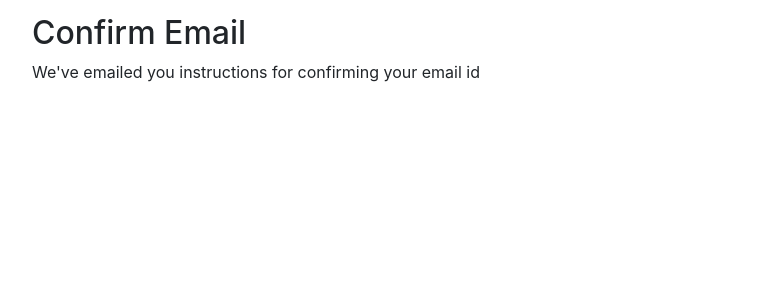
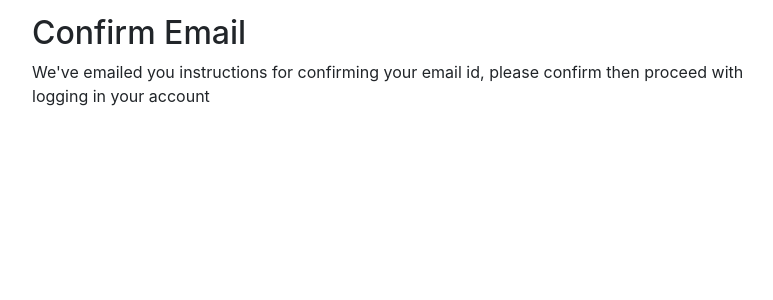
Before and after one commit to saatvikgulati/catalyst_count, a Django app: template app/templates/confirm_email.html in a window 1280 px wide. Shown: the part 56-356 px from the top of the page, without its empty margins (53-826 px from the left). Run offline with Django 4.2, Linux system fonts and the light colour scheme; the template is opened without the code that fills it, so the values that code supplies are empty; some libraries are stand-ins or nearby versions.

Commit message:
msg update

```diff
--- a/app/templates/confirm_email.html
+++ b/app/templates/confirm_email.html
@@ -2,6 +2,7 @@
 {%block content%}
     <div class="content_section">
         <h2>Confirm Email</h2>
-        <p>We've emailed you instructions for confirming your email id</p>
+        <p>We've emailed you instructions for confirming your email id,
+            please confirm then proceed with logging in your account</p>
     </div>
 {%endblock content%}
```
